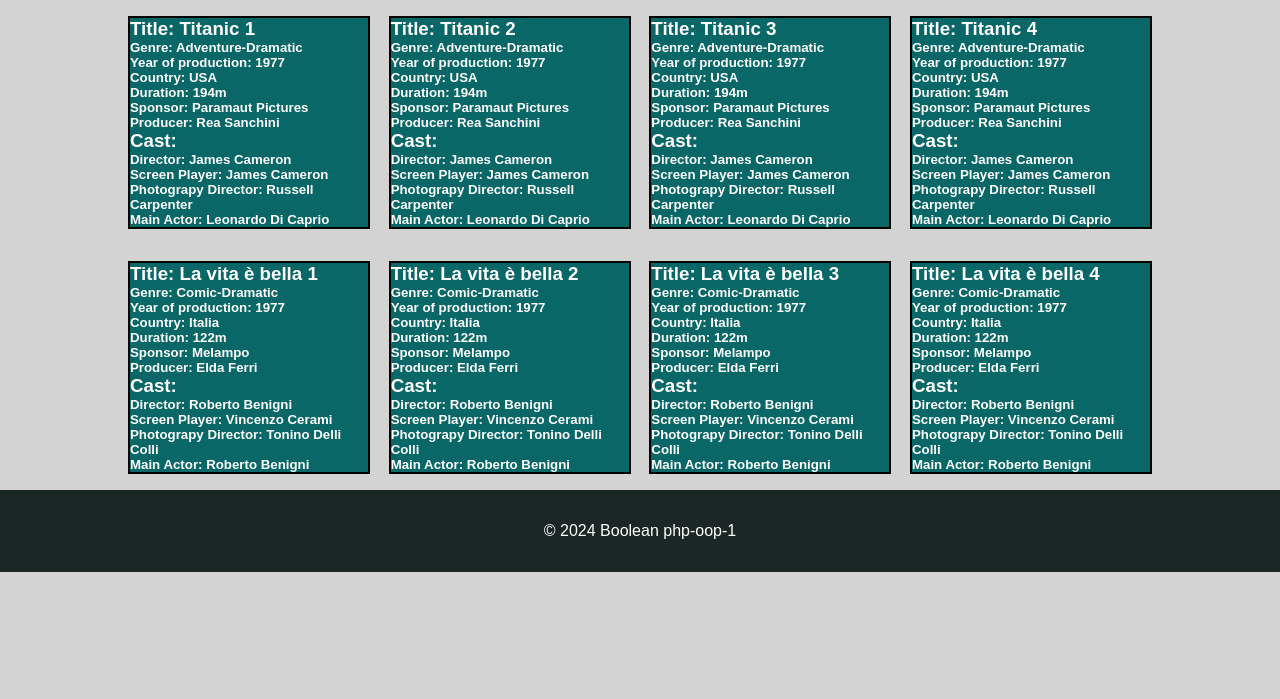
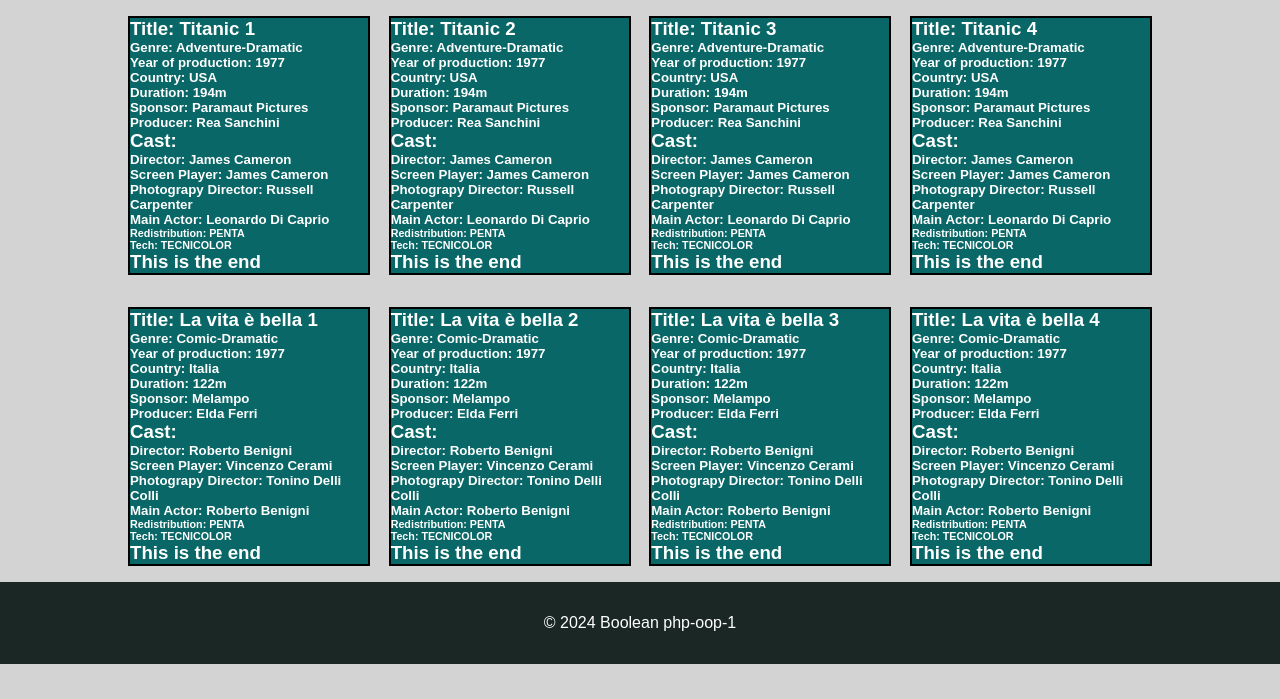
Before and after one commit to danieledisco/php-oop-1, a PHP site: page / in a window 1280 px wide. Shown: the part 101-800 px from the top of the page. Run offline with PHP 8.4, Linux system fonts and the light colour scheme.

Commit message:
Static variables and Functions

```diff
--- a/app/Layout/main.php
+++ b/app/Layout/main.php
@@ -3,6 +3,7 @@
         <div class="container">
             <div class="row">
                 <?php for ($i = 0; $i < $nMovies; $i++) : ?>
+
                     <div class="col-12 col-sm-6 col-md-4 col-lg-3">
                         <h3>Title: <?php echo $objArray[$i]->title; ?></h3>
                         <h5>Genre: <?php echo $objArray[$i]->movieGenre; ?></h5>
@@ -18,6 +19,10 @@
                         <h5>Photograpy Director: <?php echo $objArray[$i]->castMovie->photograpyDirector; ?></h5>
                         <h5>Main Actor: <?php $mainActor = $objArray[$i]->getMainActor();
                                         echo $mainActor; ?></h5>
+                        <h6>Redistribution: <?php echo Movie::$redistribution ?></h6>
+                        <h6>Tech: <?php echo $objArray[$i]->getTech(); ?></h6>
+                        <h3> <?php echo Movie::endClass(); ?></h3>
+
                     </div>
                 <?php endfor ?>
             </div>
--- a/app/Models/Movie.php
+++ b/app/Models/Movie.php
@@ -14,6 +14,9 @@
  */
 class Movie
 {
+    public static string $redistribution = "PENTA";
+    public static $tech = "TECNICOLOR";
+
     public function __construct(
         public string $title,
         public string $movieGenre,
@@ -34,6 +37,23 @@ class Movie
         $this->castMovie = $castMovie;
     }
 
+    /**
+     * Function endClass
+     * This is a static function
+     */
+    public static function endClass()
+    {
+        return "This is the end";
+    }
+    /**
+     * Function getTechnology
+     * The function returns the static property technology
+     * @return String (static) $technology
+     */
+    public function getTech()
+    {
+        return self::$tech;
+    }
     /**
      * function Get Director
      * This function returns the director of the movie
```
